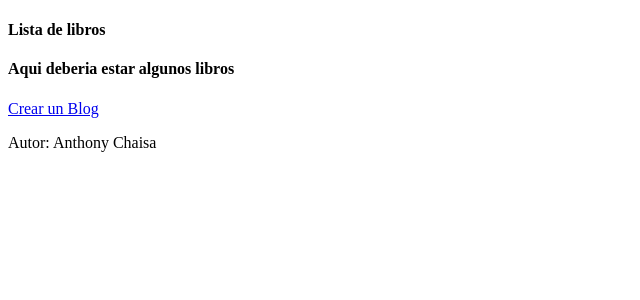
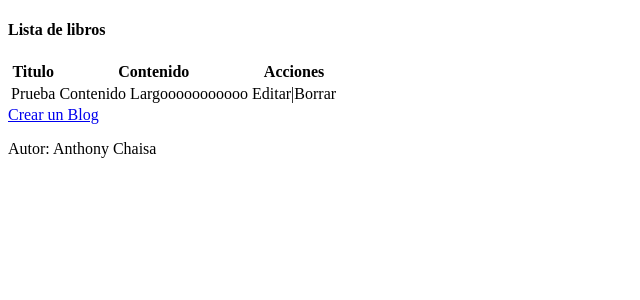
Before and after one commit to ianthony4/PWEB2-LAB05, a Django app: page /blogs/ in a window 1280 px wide. Shown: the part 98-398 px from the top of the page, without its empty margins (0-640 px from the left). Run offline with Django 4.2, Linux system fonts and the light colour scheme.

Commit message:
Creando una tabla y el vinculo con el formulario para crear blogs

```diff
--- a/Env-Lab05/src/blog/templates/blogs.html
+++ b/Env-Lab05/src/blog/templates/blogs.html
@@ -7,7 +7,23 @@
 {% block content %}
 
     <h4> Lista de libros</h4>
-    <h4> Aqui deberia estar algunos libros</h4>
+    <table class="table">
+        <thead>
+            <tr>
+                <th>Titulo</th>
+                <th>Contenido</th>
+                <th>Acciones</th>
+            </tr>
+        </thead>
+        <tbody>
+            <tr>
+                <td>Prueba</td>
+                <td>Contenido Largooooooooooo</td>
+                <td>Editar|Borrar</td>
+            </tr>
+        </tbody>
+    </table>
     <a href="{% url 'CrearBlog' %}">Crear un Blog</a>
 
+
 {% endblock %}
--- a/Env-Lab05/src/blog/templates/crear.html
+++ b/Env-Lab05/src/blog/templates/crear.html
@@ -6,6 +6,7 @@
 
 {% block content %}
 
-    <h4> Aqui ira un formulario</h4>
+    <h4> Datos para el libro</h4>
+    {% include 'form.html' %}
 
 {% endblock %}
--- a/Env-Lab05/src/blog/templates/form.html
+++ b/Env-Lab05/src/blog/templates/form.html
@@ -3,7 +3,7 @@
     <input type="text" id="titulo" name="titulo" required><br><br>
 
     <label for="contenido">Contenido:</label><br>
-    <textarea id="contenido" name="contenido" rows="4" cols="50" required></textarea><br><br>
+    <textarea id="contenido" name="contenido" rows="25" cols="75" required></textarea><br><br>
 
     <input type="submit" value="Guardar">
 </form>
```
